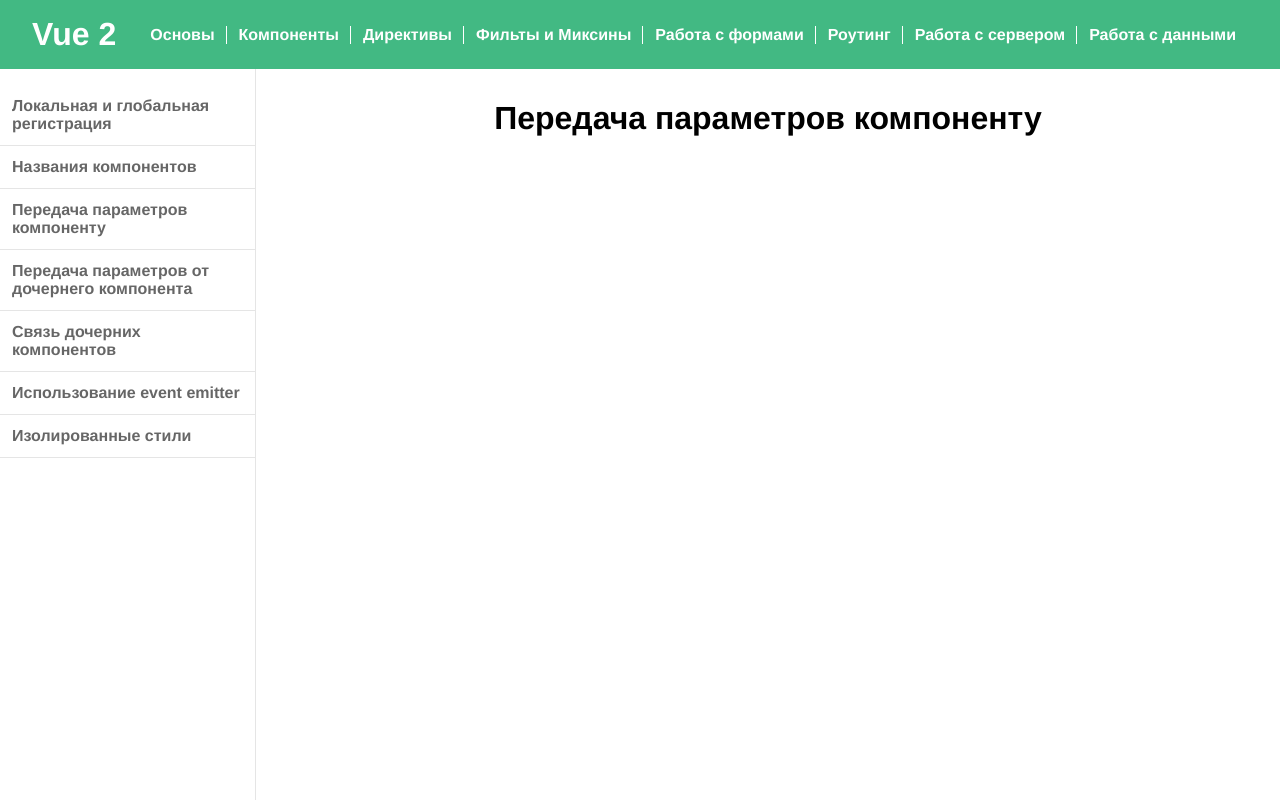
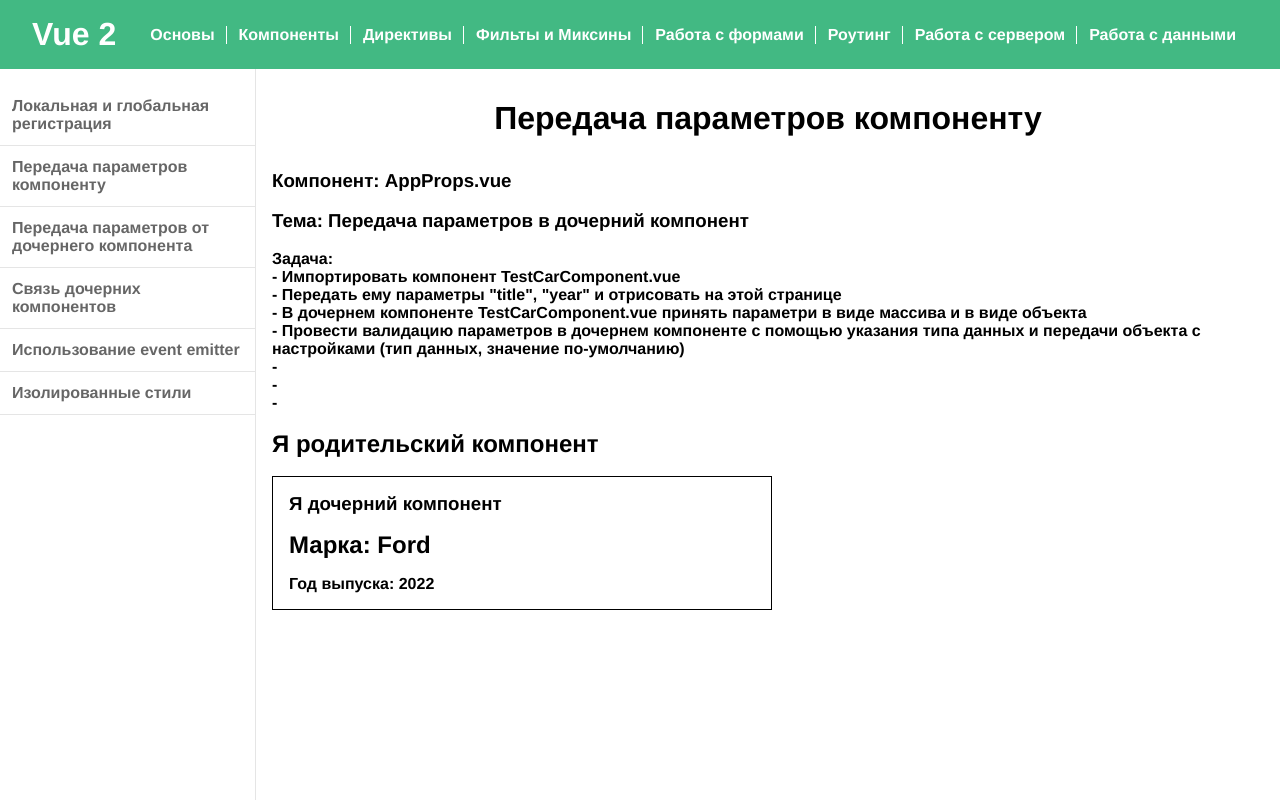
Before and after one commit to VladimirShadrov/vue2-repetition, a Vue app: page /props in a window 1280 px wide. Built offline with nearby package versions, Linux system fonts and the light colour scheme.

Commit message:
Контент для Props

```diff
--- a/src/components/components/AppComponentSideBar.vue
+++ b/src/components/components/AppComponentSideBar.vue
@@ -13,10 +13,6 @@ export default {
         {
           name: 'Локальная и глобальная регистрация',
           link: '/registration',
-        },
-        {
-          name: 'Названия компонентов',
-          link: '/component-title',
         },
         {
           name: 'Передача параметров компоненту',
--- a/src/components/components/pages/AppComponents.vue
+++ /dev/null
@@ -1,13 +0,0 @@
-<template>
-  <div>
-    <h1 class="content__theme-title">Компоненты. Названия компонентов</h1>
-  </div>
-</template>
-
-<script>
-export default {
-  name: 'app-components-info',
-};
-</script>
-
-<style></style>
--- a/src/components/components/pages/AppProps.vue
+++ b/src/components/components/pages/AppProps.vue
@@ -1,12 +1,46 @@
 <template>
   <div>
     <h1 class="content__theme-title">Передача параметров компоненту</h1>
+    <br />
+
+    <h3>Компонент: AppProps.vue</h3>
+    <br />
+
+    <h3>Тема: Передача параметров в дочерний компонент</h3>
+    <br />
+
+    <h4>
+      Задача: <br />
+      - Импортировать компонент TestCarComponent.vue <br />
+      - Передать ему параметры "title", "year" и отрисовать на этой странице <br />
+      - В дочернем компоненте TestCarComponent.vue принять параметри в виде массива и в виде объекта <br />
+      - Провести валидацию параметров в дочернем компоненте с помощью указания типа данных и передачи объекта с настройками (тип данных, значение
+      по-умолчанию) <br />
+      - <br />
+      - <br />
+      - <br />
+    </h4>
+    <br />
+
+    <h2>Я родительский компонент</h2>
+    <br />
+
+    <test-car-component :title="title" :year="year" />
   </div>
 </template>
 
 <script>
+import TestCarComponent from './testComponents/TestCarComponent.vue';
+
 export default {
+  components: { TestCarComponent },
   name: 'app-props',
+  data() {
+    return {
+      title: 'Ford',
+      year: 2022,
+    };
+  },
 };
 </script>
 
--- a/src/components/components/pages/AppRegistration.vue
+++ b/src/components/components/pages/AppRegistration.vue
@@ -19,6 +19,22 @@
     <br /><br />
     <hr />
     <br />
+
+    <!-- Сюда добавить глобальный компонент -->
+
+    <br /><br />
+    <hr />
+    <br />
+
+    <h3>Тема: Названия для компонентов</h3>
+    <br />
+
+    <h4>
+      Допускается именование в стилях: <br /><br />
+      - kebab-case - 'my-component-name' (все символы в нижнем регистре, должен содержать дефис) <br /><br />
+      - camel-case - 'myComponentName' <br /><br />
+      - PascalCase - 'MyComponentName'
+    </h4>
   </div>
 </template>
 
--- /dev/null
+++ b/src/components/components/pages/testComponents/TestCarComponent.vue
@@ -0,0 +1,40 @@
+<template>
+  <div class="car">
+    <h3 style="margin-bottom: 16px">Я дочерний компонент</h3>
+    <h2 class="car-title">Марка: {{ title }}</h2>
+    <h4>Год выпуска: {{ year }}</h4>
+  </div>
+</template>
+
+<script>
+export default {
+  //   props: ['title', 'year'],
+  //   props: {
+  //     title: String,
+  //     year: Number,
+  //   },
+  props: {
+    title: {
+      type: String,
+      default: 'Другое назавание',
+    },
+    year: {
+      type: Number,
+      default: 777,
+    },
+  },
+};
+</script>
+
+<style scoped>
+.car {
+  padding: 16px;
+  border: 1px solid black;
+  max-width: 500px;
+  overflow: hidden;
+}
+
+.car-title {
+  margin-bottom: 16px;
+}
+</style>
--- a/src/router/index.js
+++ b/src/router/index.js
@@ -17,7 +17,6 @@ import AppRef from '../components/base/pages/AppRef.vue';
 import AppTemplate from '../components/base/pages/AppTemplate.vue';
 import AppLifeCycle from '../components/base/pages/AppLifeCycle.vue';
 import AppRegistration from '../components/components/pages/AppRegistration.vue';
-import AppComponentsInfo from '../components/components/pages/AppComponents.vue';
 import AppProps from '../components/components/pages/AppProps.vue';
 import AppEmit from '../components/components/pages/AppEmit.vue';
 import AppChildren from '../components/components/pages/AppChildren.vue';
@@ -98,10 +97,6 @@ const routes = [
         component: AppRegistration,
       },
       {
-        path: '/component-title',
-        component: AppComponentsInfo,
-      },
-      {
         path: '/props',
         component: AppProps,
       },
```
